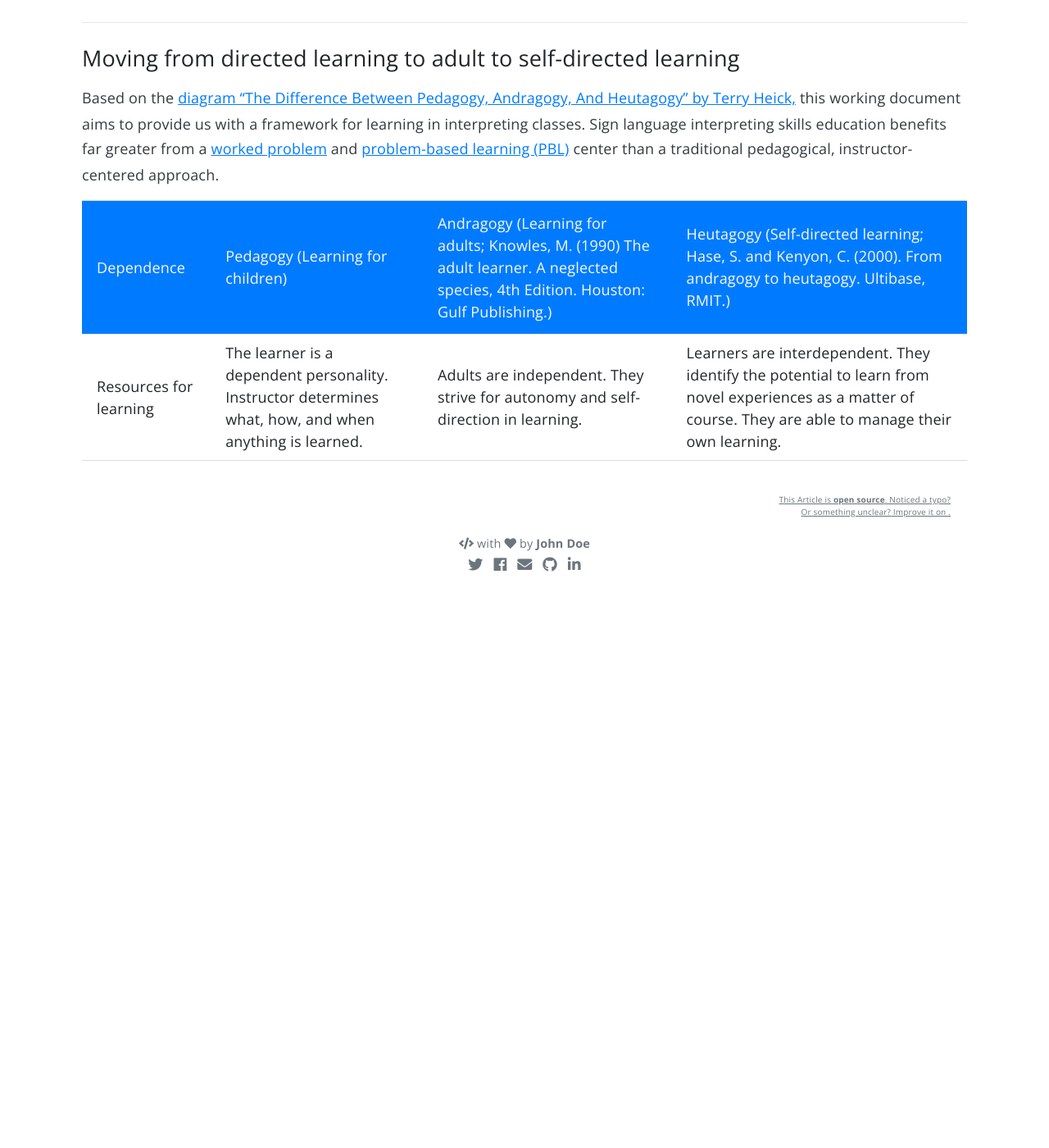
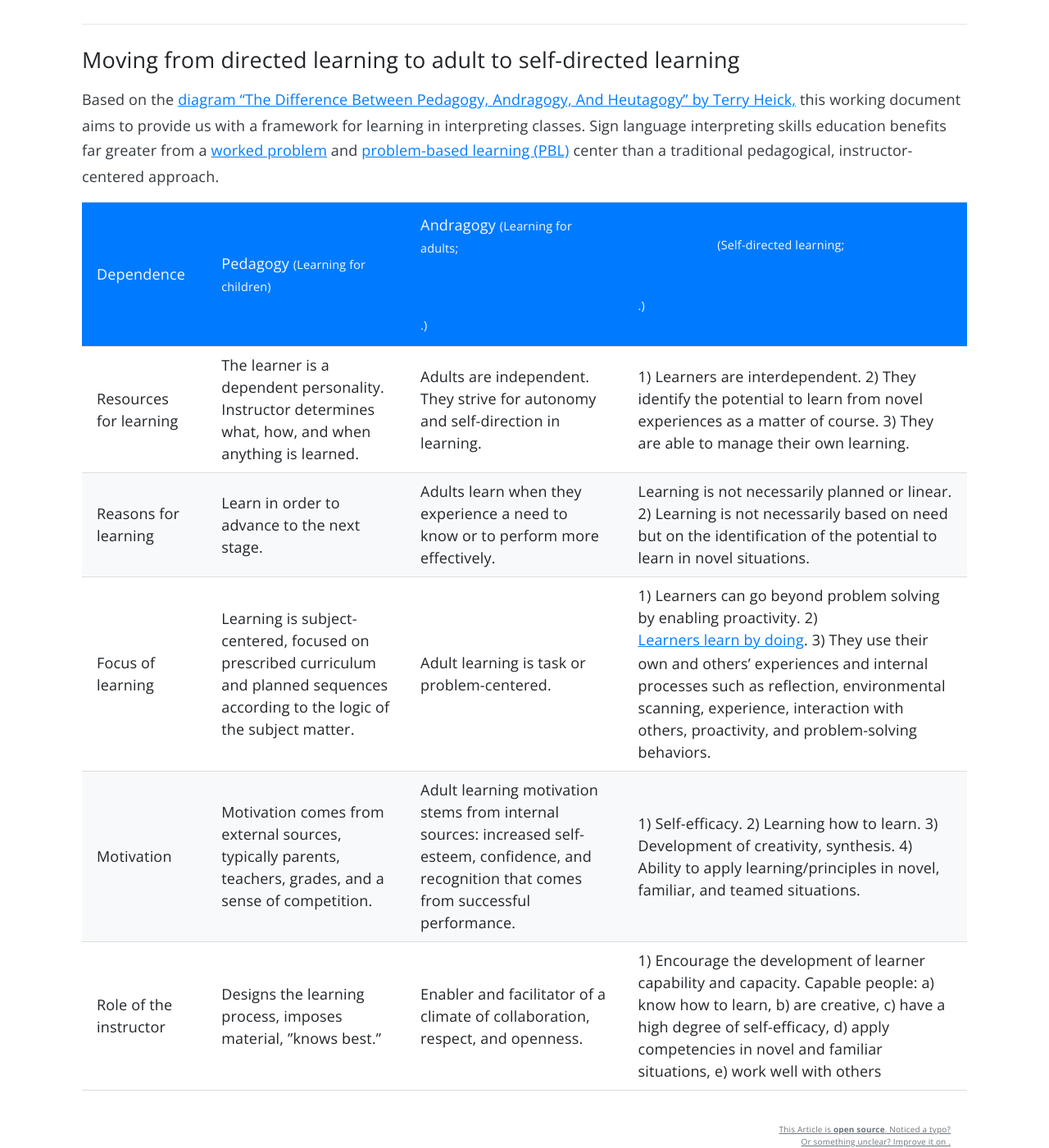
Before and after one commit to intrpr/jekyll-portfol-test, a Jekyll site: the page built from _posts/2019-08-06-learning.md, in a window 1280 px wide and 1400 px high, scrolled down 1374 px. Shown: the whole window at 82% size. Built offline with Jekyll 4.4.1, drawn with Linux system fonts in a browser that asks for light colours; nearby versions of some CDN libraries; some web fonts are replaced; our own code applies the rules of GitHub Pages for plain Markdown files; comment, search, counter and statistics services are not loaded; before the commit the page ends 2092 px from its top, so only the background shows below that; some of the changed text lies outside the part shown.

Commit message:
Update 2019-08-06-learning.md

```diff
--- a/_posts/2019-08-06-learning.md
+++ b/_posts/2019-08-06-learning.md
@@ -3,7 +3,7 @@ title: Adult and Self-directed Learning
 tags: [learning, adult, education, andragogy]
 style:
 color:
-description: These four “clean code” tips will dramatically improve your engineering team’s productivity
+description: We teach adults in professional interpreting courses and we should respect the way that motivated adults learn.
 ---
 
 ## Principles of Andragogy/Adult Learning
@@ -11,8 +11,8 @@ description: These four “clean code” tips will dramatically improve your eng
 http://infed.org/mobi/malcolm-knowles-informal-adult-education-self-direction-and-andragogy
 
 1. **Adults must want to learn.** They learn effectively only when they are free to direct their own learning and have a strong inner and excited motivation to develop a new skill or acquire a particular type of knowledge, this sustains learning. They learn effectively only when they have a strong inner motivation to develop a new skill or acquire a particular type of knowledge.
-2. **Adults will learn only what they feel they need to learn.** Adults are practical in their approach to learning; they want to know, "How is this going to help me right now? – Is it relevant (Content, Connection and Application) and does it meet my targeted goals." Helping their children is a strong motivator for learners who are parents; getting a high school diploma or a good job is another strong motivator for adults. Aadults will learn only what they feel they need to learn Adults are practical in their approach to learning; they want to know, “How is this going to help me right now?”
-3. **Adults learn by doing.** Adolescents learn by doing, but adults do through an active practice and participation, this helps in integrating component skills into a coherent whole. Both adults and children learn by doing, but active participation is more important among adults.
+2. **Adults will learn only what they feel they need to learn.** Adults are practical in their approach to learning; they want to know, "How is this going to help me right now? Is it relevant (Content, Connection and Application) and does it meet my targeted goals." Helping their children is a strong motivator for learners who are parents; getting a high school diploma or a good job is another strong motivator for adults. Aadults will learn only what they feel they need to learn Adults are practical in their approach to learning; they want to know, “How is this going to help me right now?”
+3. **Adults learn by doing.** Adolescents learn by doing, but [adults do through an active practice and participation](http://bigthink.com/videos/ray-kurzweil-humans-learn-by-doing), this helps in integrating component skills into a coherent whole. Both adults and children learn by doing, but active participation is more important among adults.
 4. **Adult learning focuses on problem solving.** Adolescents tend to learn skills sequentially. Adults tend to start with a problem and then work to find a solution. A meaningful engagement, such as posing and answering realistic questions and problems is necessary for deeper learning. This leads to more elaborate, longer lasting, and stronger representations of the knowledge (Craik & Lockhart, 1972). Begin by identifying what the learner can do, what the learner wants to do and then address the gaps and develop practical activities to teach specific skills.
 5. **Experience affects adult learning.** Adults have more experience than adolescents. This can be an asset and a liability, if prior knowledge is inaccurate, incomplete, or naive, it can interfere with or distort the integration of incoming information (Clement, 1982; National Research Council, 2000). Use the learners’ experience (negative or positive) to build a positive future by making sure that negative experiences are not part of their experience in your program.
 6. **Adults learn best in an informal situation.** Adolescents have to follow a curriculum. Often, adults learn by taking responsibility by the value and need of content they have to understand and the particular goals it will achieve. Being in an inviting, collaborative and networking environment as an active participant in the learning process makes it efficient.
@@ -21,6 +21,10 @@ http://infed.org/mobi/malcolm-knowles-informal-adult-education-self-direction-an
 ## Moving from directed learning to adult to self-directed learning
 Based on the [diagram “The Difference Between Pedagogy, Andragogy, And Heutagogy” by Terry Heick,](http://www.teachthought.com/pedagogy/a-primer-in-heutagogy-and-self-directed-learning) this working document aims to provide us with a framework for learning in interpreting classes. Sign language interpreting skills education benefits far greater from a [worked problem](https://en.m.wikipedia.org/wiki/Worked-example_effect) and [problem-based learning (PBL)](https://en.m.wikipedia.org/wiki/Problem-based_learning) center than a traditional pedagogical, instructor-centered approach.
 
-| Dependence | Pedagogy (Learning for children) | Andragogy (Learning for adults; Knowles, M. (1990) The adult learner. A neglected species, 4th Edition. Houston: Gulf Publishing.) | Heutagogy (Self-directed learning; Hase, S. and Kenyon, C. (2000). From andragogy to heutagogy. Ultibase, RMIT.) |
+| Dependence | Pedagogy <small>(Learning for children)</small> | Andragogy <small>(Learning for adults; <a href="http://academic.regis.edu/ed205/knowles.pdf">Knowles, M. (1990) The adult learner. A neglected species, 4th Edition. Houston: Gulf Publishing</a>.)</small> | [Heutagogy](https://heutagogycop.wordpress.com) <small>(Self-directed learning; <a href="http://pandora.nla.gov.au/nph-wb/20010220130000/http://ultibase.rmit.edu.au/Articles/dec00/hase2.htm">Hase, S. and Kenyon, C. (2000). From andragogy to heutagogy. Ultibase, RMIT</a>.)</small>
 | --- | --- | --- | --- |
-| Resources for learning | The learner is a dependent personality. Instructor determines what, how, and when anything is learned. | Adults are independent. They strive for autonomy and self-direction in learning. | Learners are interdependent. They identify the potential to learn from novel experiences as a matter of course. They are able to manage their own learning. |
+| Resources for learning | The learner is a dependent personality. Instructor determines what, how, and when anything is learned. | Adults are independent. They strive for autonomy and self-direction in learning. | 1) Learners are interdependent. 2) They identify the potential to learn from novel experiences as a matter of course. 3) They are able to manage their own learning. |
+| Reasons for learning | Learn in order to advance to the next stage. | Adults learn when they experience a need to know or to perform more effectively. | Learning is not necessarily planned or linear. 2) Learning is not necessarily based on need but on the identification of the potential to learn in novel situations. |
+| Focus of learning | Learning is subject-centered, focused on prescribed curriculum and planned sequences according to the logic of the subject matter. | Adult learning is task or problem-centered. | 1) Learners can go beyond problem solving by enabling proactivity. 2) [Learners learn by doing](http://bigthink.com/videos/ray-kurzweil-humans-learn-by-doing). 3) They use their own and others’ experiences and internal processes such as reflection, environmental scanning, experience, interaction with others, proactivity, and problem-solving behaviors. |
+| Motivation | Motivation comes from external sources, typically parents, teachers, grades, and a sense of competition. | Adult learning motivation stems from internal sources: increased self-esteem, confidence, and recognition that comes from successful performance. | 1) Self-efficacy. 2) Learning how to learn. 3) Development of creativity, synthesis. 4) Ability to apply learning/principles in novel, familiar, and teamed situations. |
+| Role of the instructor | Designs the learning process, imposes material, ”knows best.” | Enabler and facilitator of a climate of collaboration, respect, and openness. | 1) Encourage the development of learner capability and capacity. Capable people: a) know how to learn, b) are creative, c) have a high degree of self-efficacy, d) apply competencies in novel and familiar situations, e) work well with others |
```
